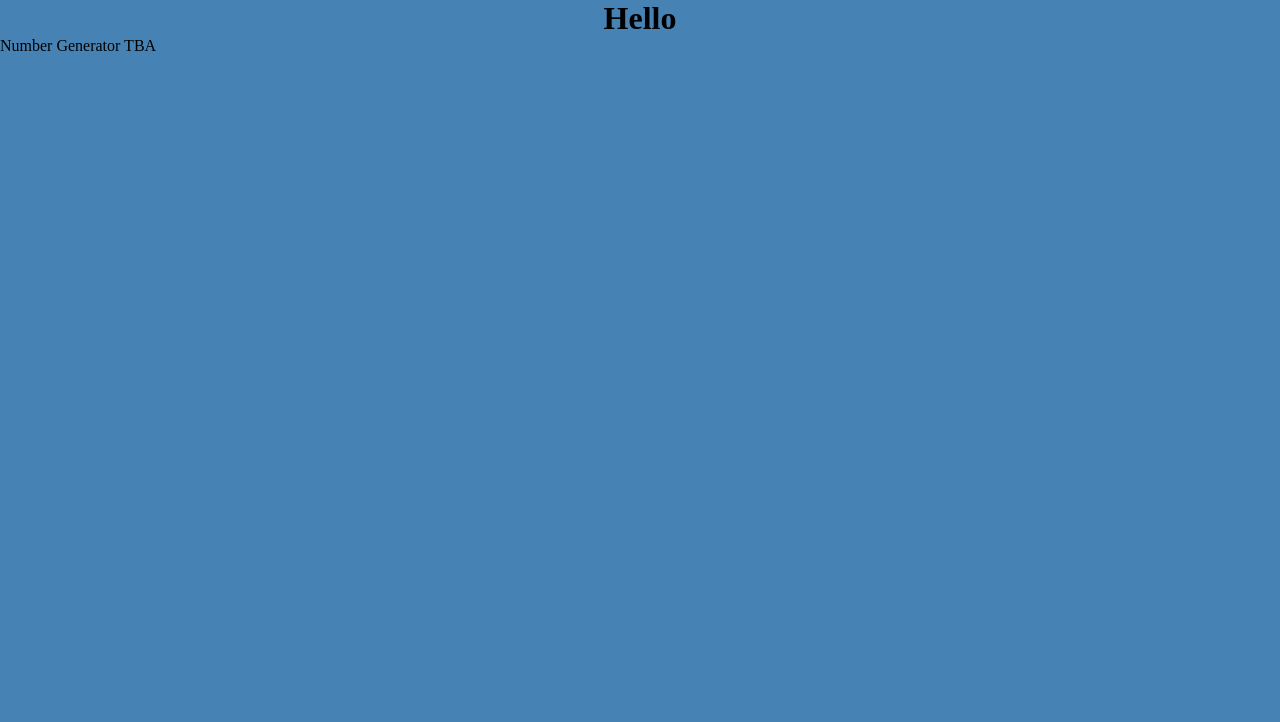
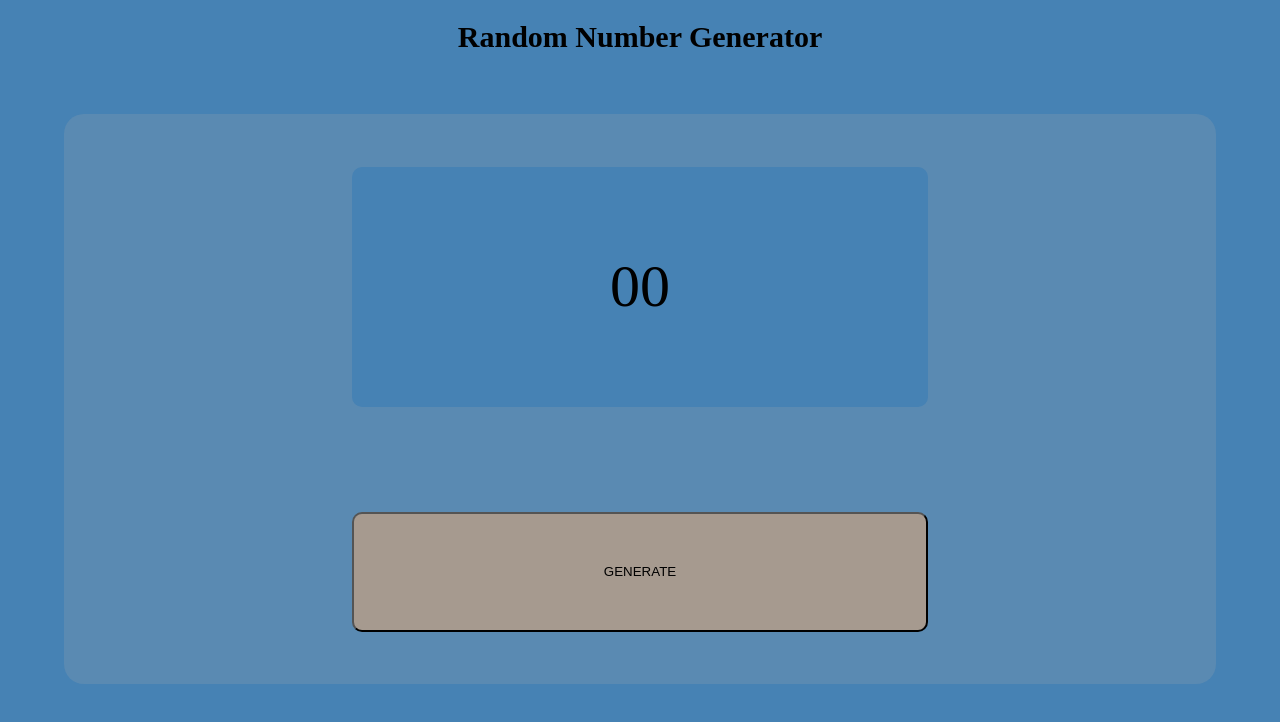
Before and after one commit to pigma15/PWArandomAndApi, a plain HTML site: page index.html in a window 1280 px wide. Drawn offline with Linux system fonts and the light colour scheme.

Commit message:
randomNumber

```diff
--- a/css/style.css
+++ b/css/style.css
@@ -18,4 +18,42 @@ body {
 h1 {
     width: 100%;
     text-align: center;
+    padding: 20px;
+    font-size: 30px;
 }
+
+.container {
+    display: grid;
+    place-items: center;
+    margin: 5vh 5%;
+    width: 90%;
+    height: calc(80vh - 70px);
+    background-color: #aaa3;
+    border-radius: 20px;
+}
+#numberGenerator {
+    display: grid;
+    place-items: center;
+    width: 100%;
+    height: 100%;
+}
+
+#number {
+    display: grid;
+    place-items: center;
+    height: 30vh;
+    background: #4682b4;
+    border-radius: 10px;
+    font-size: 60px;
+    width: 50%;
+}
+
+#button {
+    display: grid;
+    place-items: center;
+    width: 50%;
+    height: 15vh;
+    background: #cda27eaa;
+    cursor: pointer;
+    border-radius: 10px;
+}
--- a/index.html
+++ b/index.html
@@ -44,12 +44,13 @@
 
 </head>
 <body>
-    <h1>Hello</h1>
-
-    <div id="numberGenerator">
-        Number Generator TBA
+    <h1>Random Number Generator</h1>
+    <div class="container">
+        <div id="numberGenerator">
+            <div id="number">00</div>
+            <button id="button">GENERATE</button>
+        </div>
     </div>
-
 
     <script src="./js/app.js"></script>
     <script src="./js/ui.js"></script>
--- a/js/ui.js
+++ b/js/ui.js
@@ -1,3 +1,9 @@
 const numberGeneratorDOM = document.getElementById('numberGenerator');
+const numberDOM = document.getElementById('number');
+const button = document.getElementById('button');
 
-console.log(numberGeneratorDOM);
+button.addEventListener('click', e => {
+    const number = Math.floor((Math.random() * 99) + 1);
+    numberDOM.innerText = number;
+    return;
+})
```
